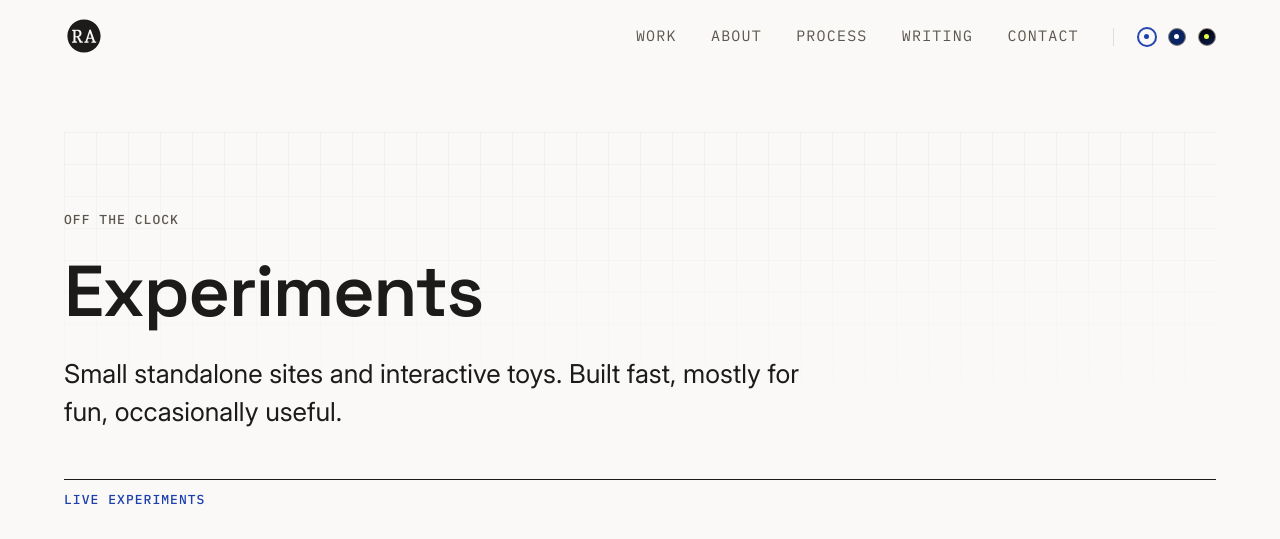
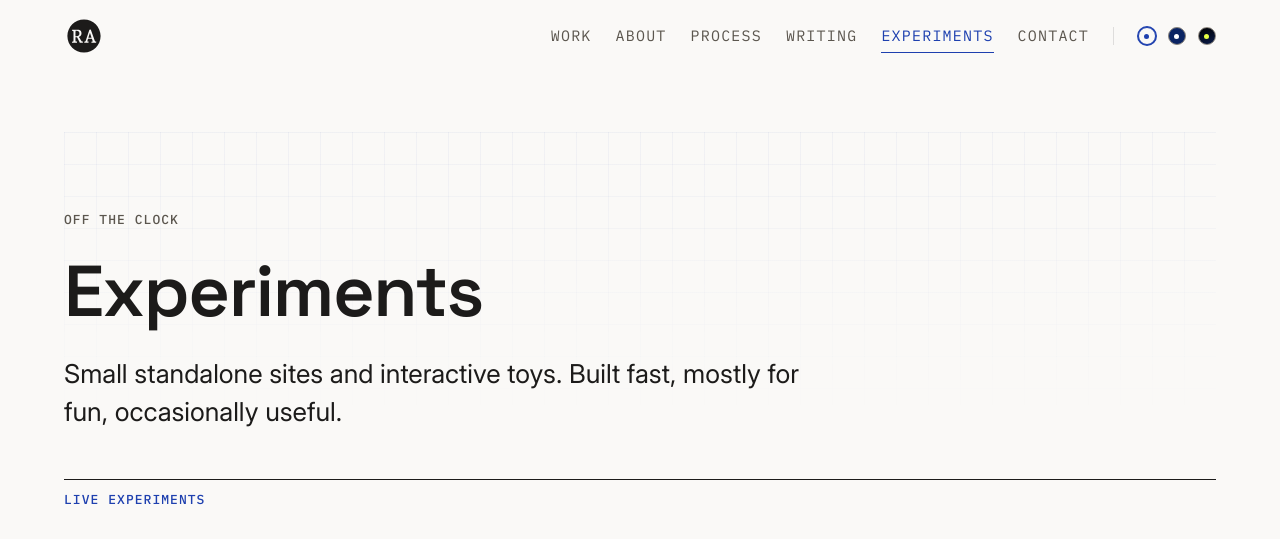
Before and after one commit to arnaudin/arnaudin.github.io, a Jekyll site: the page built from _pages/experiments.html, in a window 1280 px wide. Shown: the top 539 px of the page. Built offline with Jekyll 4.4.1, drawn with Linux system fonts in a browser that asks for light colours; grey boxes are pictures that could not be loaded.

Commit message:
expose experiments page

```diff
--- a/_config.yml
+++ b/_config.yml
@@ -89,6 +89,8 @@ navigation:
     url: /process/
   - title: Writing
     url: /blog/
+  - title: Experiments
+    url: /experiments/
   - title: Contact
     url: /contact/
 
--- a/_sass/site/components/_nav.scss
+++ b/_sass/site/components/_nav.scss
@@ -150,7 +150,12 @@
     }
 
     @include media-queries.grid-media(tablet) {
-      display: block;
+      // Flex, not inline-block: the whitespace between inline items is a
+      // full mono space (~9px) each, enough to wrap six links at 768px.
+      display: flex;
+      flex-wrap: wrap;
+      justify-content: flex-end;
+      align-items: center;
       max-height: none;
       position: static;
       text-align: right;
@@ -162,11 +167,18 @@
       // ring and focus outline, which paint just past the last item's edge.
       overflow: visible;
 
+      // Six links plus the theme chips only fit on one line from desktop
+      // up, so between tablet and desktop the gaps tighten and the chips
+      // step aside (the footer keeps its theme picker at every width).
       li {
         display: inline-block;
         position: relative;
-        padding-left: var(--space-6);
+        padding-left: var(--space-3);
         border: 0;
+
+        @include media-queries.grid-media(desktop) {
+          padding-left: var(--space-6);
+        }
 
         a {
           padding: var(--space-1) 0;
@@ -196,13 +208,17 @@
       }
 
       li.nav-theme {
-        display: inline-flex;
+        display: none;
         align-items: center;
         vertical-align: middle;
         padding: 0 0 0 var(--space-6);
 
         .nav-theme-label {
           @include mixins-functions.visually-hidden;
+        }
+
+        @include media-queries.grid-media(desktop) {
+          display: inline-flex;
         }
 
         .theme-chips {
--- a/_sass/site/components/_theme-select.scss
+++ b/_sass/site/components/_theme-select.scss
@@ -162,21 +162,23 @@
   flex: none;
   width: 16px;
   height: 16px;
-  border: 1px solid var(--color-line-subtle);
-  border-radius: 2px;
+  border: 1px solid var(--color-line);
+  border-radius: 50%;
 
   @include media-queries.grid-media(desktop) {
-    width: 12px;
-    height: 12px;
+    width: 14px;
+    height: 14px;
   }
 
+  // Centered accent dot, same construction as the nav chips
   &::after {
     content: '';
     position: absolute;
-    right: 2px;
-    bottom: 2px;
+    left: 50%;
+    top: 50%;
     width: 4px;
     height: 4px;
+    margin: -2px 0 0 -2px;
     border-radius: 50%;
   }
 }
```
Also changed, not shown: _pages/experiments.html (+3 -4 lines).
